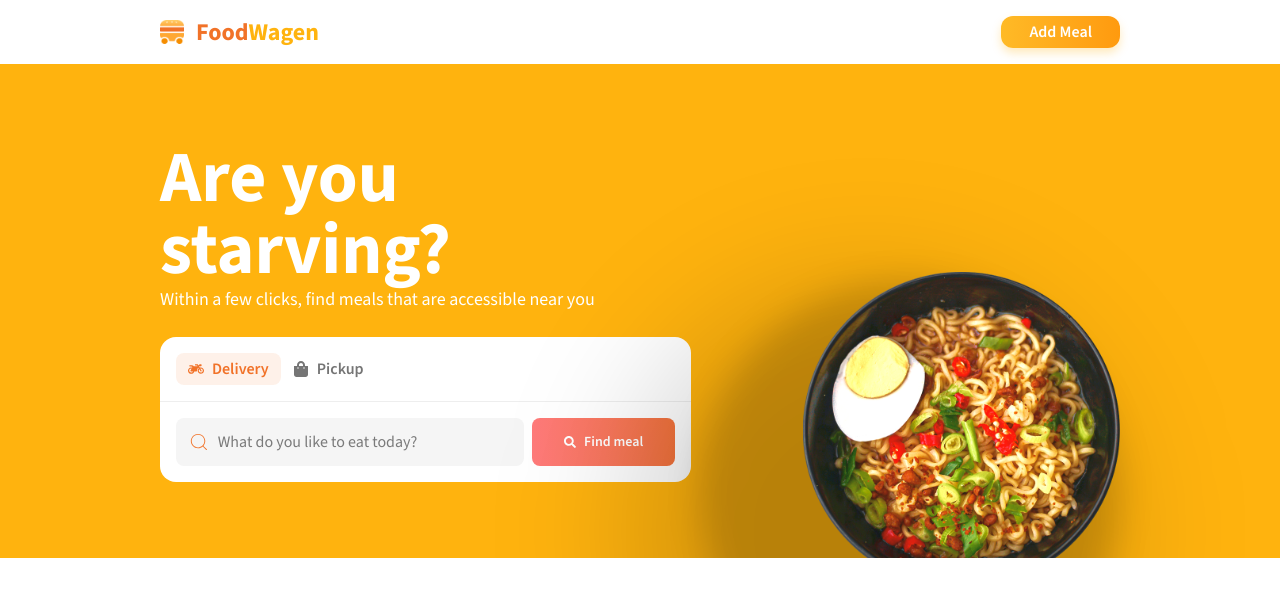
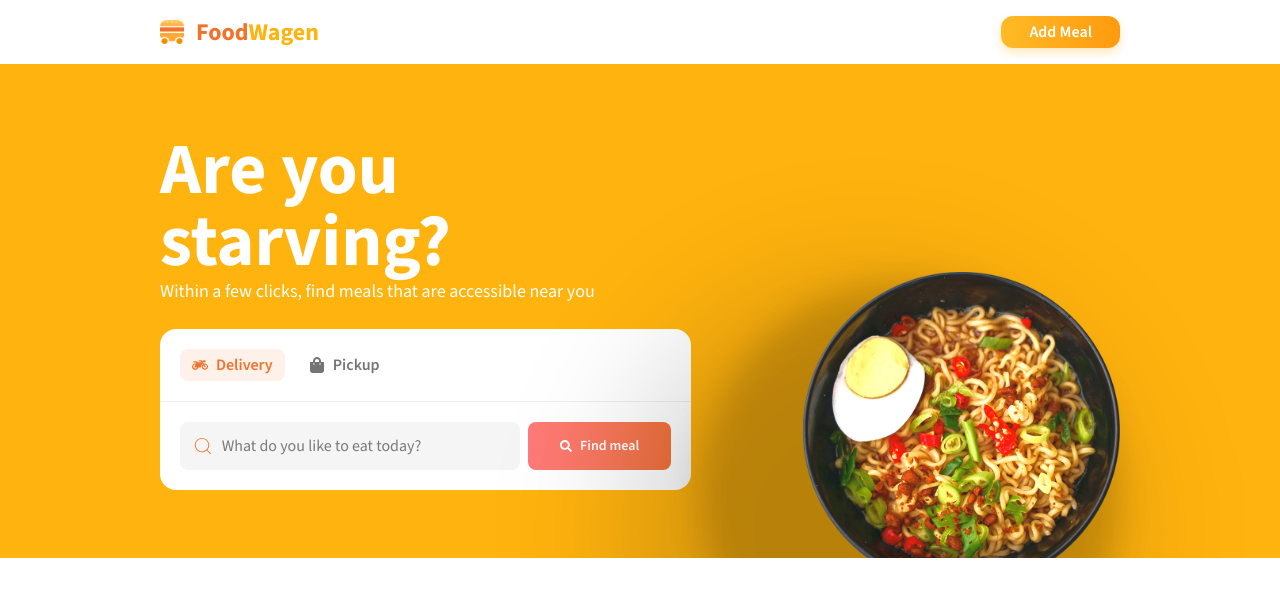
Before and after one commit to xCHLOMIx/food-wagen, a Next.js app: page / in a window 1280 px wide. Shown: the top 596 px of the page. Built offline with nearby package versions, Linux system fonts and the light colour scheme.

Commit message:
refactor #1: Made separate interfaces to manage components' props

```diff
--- a/app/globals.css
+++ b/app/globals.css
@@ -30,6 +30,10 @@
   @apply text-base font-semibold cursor-pointer text-white bg-linear-to-r from-[#FFBA26] to-[#FF9A0E] py-1 px-7 rounded-xl;
 }
 
+.button {
+  @apply bg-linear-to-r from-[#FF7A7A] to-120% to-primary text-white font-semibold w-max p-1 px-8 max-md:px-4 rounded-lg flex items-center gap-2;
+}
+
 /* Reponsive fonts */
 
 .x7l {
--- a/components/Button.tsx
+++ b/components/Button.tsx
@@ -1,8 +1,14 @@
 import React from 'react'
 
-const Button: React.FC<{ children: React.ReactNode, type?: "submit" | "button" | "reset" }> = ({ children, type }) => {
+interface ButtonProps {
+    children: React.ReactNode,
+    type?: "submit" | "button" | "reset",
+    styles?: string
+}
+
+const Button: React.FC<ButtonProps> = ({ children, type }) => {
     return (
-        <button type={type} className={`bg-linear-to-r from-[#FF7A7A] to-120% to-primary text-white font-semibold w-max p-1 px-8 max-md:px-4 rounded-lg flex items-center gap-2`}>
+        <button type={type} className={`button`}>
             {children}
         </button>
     )
--- a/components/SearchForm.tsx
+++ b/components/SearchForm.tsx
@@ -8,14 +8,14 @@ import Button from './Button'
 const SearchForm = () => {
     return (
         <Form action="/" className='bg-white rounded-2xl'>
-            <div className='flex items-center p-4 border-b border-border'>
+            <div className='flex items-center p-5 gap-3 border-b border-border'>
                 <Selector icon={<FaMotorcycle className='h-4 w-auto' />} active={true} text='Delivery' />
                 <Selector icon={<FaShoppingBag className='h-4 w-auto' />} active={false} text='Pickup' />
             </div>
-            <div className='p-4 flex gap-2'>
+            <div className='p-5 flex gap-2'>
                 <div className='bg-bg-muted flex-1 rounded-lg flex items-center gap-2 px-3'>
                     <CiSearch className='size-6 text-primary' />
-                    <input type="text" placeholder='What do you like to eat today?' className='w-full py-3' />
+                    <input type="text" placeholder='What do you like to eat today?' className='w-full outline-0 py-3' />
                 </div>
                 <Button type='submit'>
                     <FaSearch className='size-3'/>
--- a/components/Selector.tsx
+++ b/components/Selector.tsx
@@ -1,10 +1,14 @@
-import { Icon } from 'next/dist/lib/metadata/types/metadata-types'
-import React, { JSX, ReactNode } from 'react'
-import { IconType } from 'react-icons'
+import React from 'react'
 
-const Selector: React.FC<{ icon: any, text: string, active: boolean }> = ({ text, icon, active }) => {
+interface SelectorProps {
+    icon: any,
+    text: string,
+    active: boolean
+}
+
+const Selector: React.FC<SelectorProps> = ({ text, icon, active }) => {
     return (
-        <div className={`${active ? "text-primary bg-primary/10" : "text-muted"} font-semibold w-max p-1 px-3 rounded-lg flex items-center gap-2`}>
+        <div className={`${active ? "text-primary bg-primary/10" : "text-muted hover:bg-black/2 cursor-pointer"} font-semibold w-max p-1 px-3 rounded-lg flex items-center gap-2`}>
             {icon}
             {text}
         </div>
```
